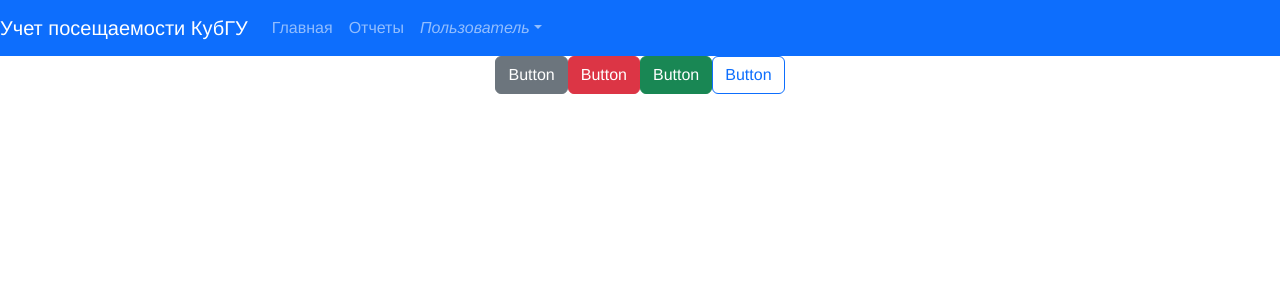
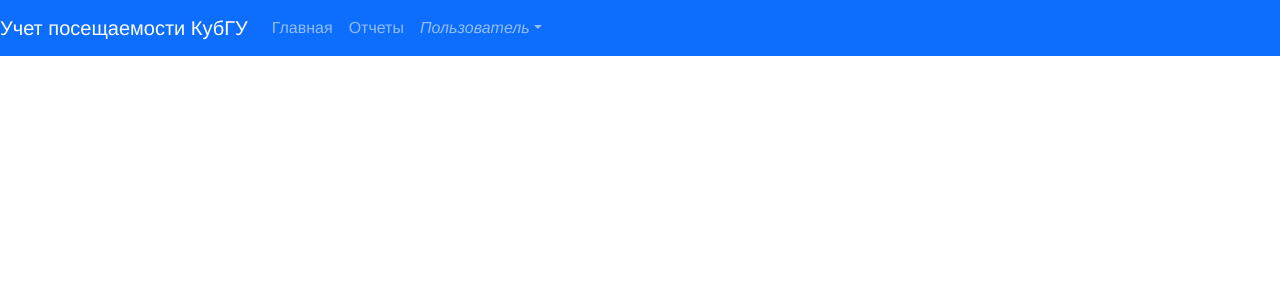
Before and after one commit to NotOnlyButAnd/attendance-tracking-v0.2, a Vue app: page / in a window 1280 px wide. Shown: the top 300 px of the page. Built offline with nearby package versions, Linux system fonts and the light colour scheme; no server answers.

Commit message:
Drop buttons
Удалил тестовые кнопки из App.vue

```diff
--- a/src/App.vue
+++ b/src/App.vue
@@ -1,12 +1,6 @@
 <template>
   <div id="app">
     <GlobalHeader />
-    <div>
-      <b-button>Button</b-button>
-      <b-button variant="danger">Button</b-button>
-      <b-button variant="success">Button</b-button>
-      <b-button variant="outline-primary">Button</b-button>
-    </div>
   </div>
 </template>
 
```
